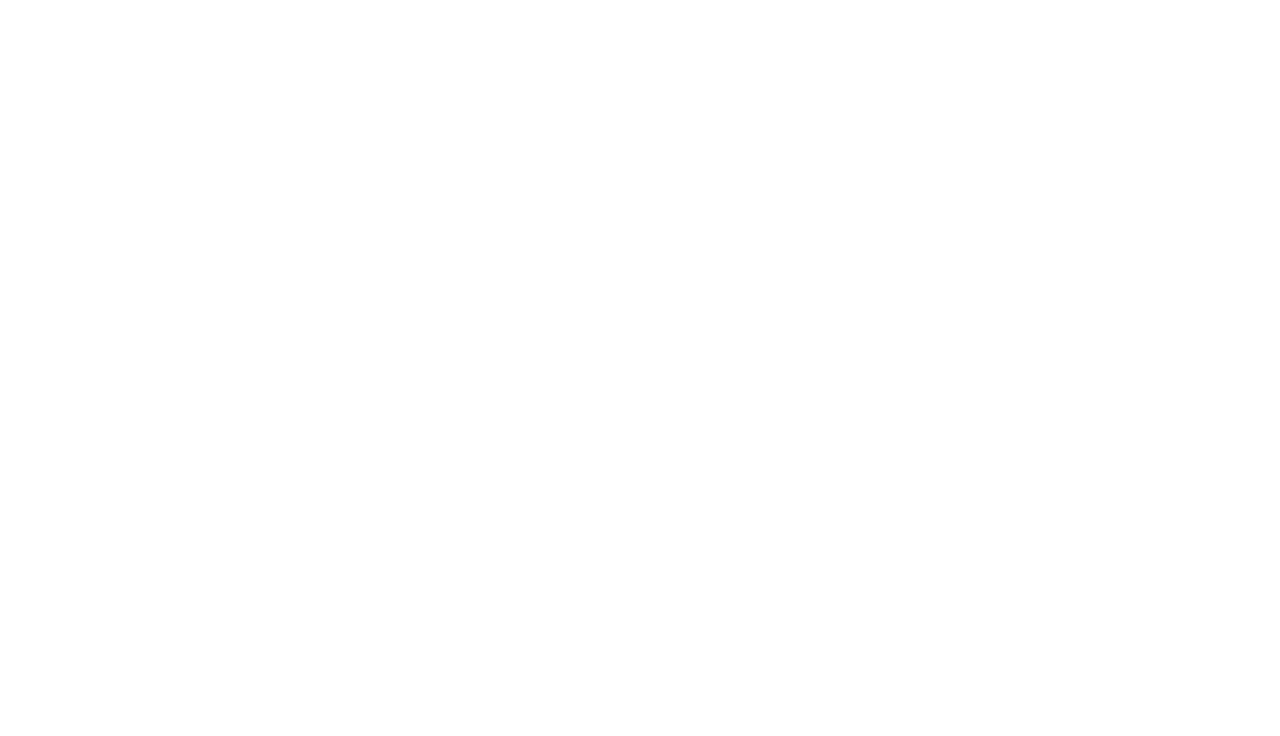
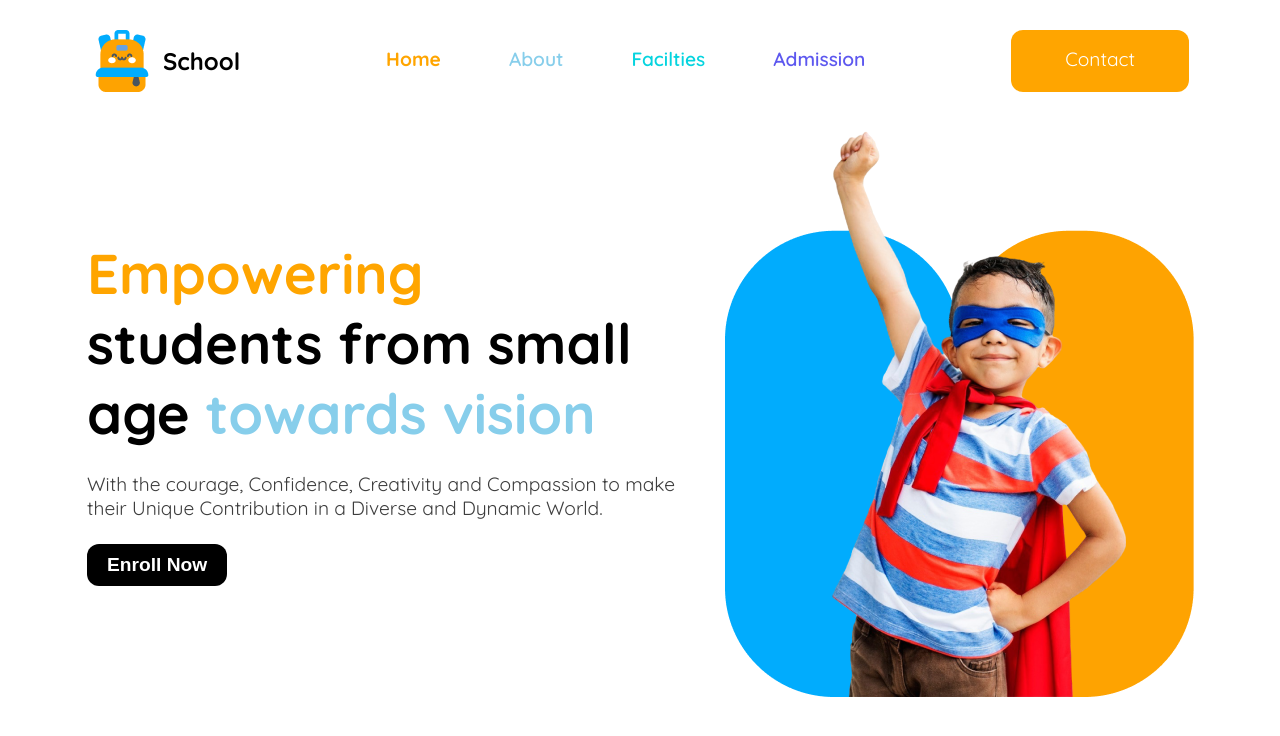
Before and after one commit to rjriajul1/my-second-assignment, a plain HTML site: page index.html in a window 1280 px wide. Drawn offline with Linux system fonts and the light colour scheme.

Commit message:
added some html file and css file also media query

```diff
--- a/index.html
+++ b/index.html
@@ -4,9 +4,76 @@
     <meta charset="UTF-8">
     <meta name="viewport" content="width=device-width, initial-scale=1.0">
     <title>My second assigment</title>
+    <link rel="stylesheet" href="https://cdnjs.cloudflare.com/ajax/libs/font-awesome/6.7.2/css/all.min.css" integrity="sha512-Evv84Mr4kqVGRNSgIGL/F/aIDqQb7xQ2vcrdIwxfjThSH8CSR7PBEakCr51Ck+w+/U6swU2Im1vVX0SVk9ABhg==" crossorigin="anonymous" referrerpolicy="no-referrer" />
     <link rel="stylesheet" href="styles/style.css">
 </head>
 <body>
+    <!-- header section start here -->
+     <header class="header">
+        <nav>
+           <div class="nav-container display-flex">
+            <div class="logo display-flex">
+                <img src="./assets/logo.png" alt="">
+                <h2 class="header-title">School</h2>
+            </div>
 
+            <div class="menu-bar">
+                <ul class="display-flex">
+                    <li><a id="first-menu" href="">Home</a></li>
+                    <li><a id="second-menu" href="">About</a></li>
+                    <li><a id="third-menu" href="">Facilties</a></li>
+                    <li><a id="fourth-menu" href="">Admission</a></li>
+
+                </ul>
+            </div>
+
+            <div class="contact">
+                <ul>
+                    <li>
+                        <a  href="">Contact</a>
+
+                    </li>
+                </ul>
+            </div>
+            <i class="fa-solid fa-bars icon"></i>
+           </div>
+        </nav>
+        <hr id="hz-row">
+
+        <div class="banner-container display-flex">
+            <div class="banner-content">
+                <h1 class="banner-title">
+                    <span id="word-color">Empowering</span> <br>
+                           students from small <br> age <span id="word-color2">towards vision </span>
+                </h1>
+                <p class="banner-description">
+                    With the courage, Confidence, Creativity and Compassion to make <br> their Unique Contribution in a Diverse and Dynamic World.
+                </p>
+                <button class="primary-btn">Enroll Now</button>
+
+            </div>
+
+            <div class="banner-img">
+                <img src="./assets/hero-kids.png" alt="">
+
+            </div>
+        </div>
+
+     </header>
+     <!-- header section end here -->
+
+
+     <!-- main section start here -->
+     <main>
+
+     </main>
+     <!-- main section end here -->
+
+
+     <!-- footer section start here -->
+     <footer>
+
+     </footer>
+     <!-- footer sectoin end here -->
 </body>
 </html>
--- a/styles/style.css
+++ b/styles/style.css
@@ -0,0 +1,213 @@
+@import url('https://fonts.googleapis.com/css2?family=Quicksand:wght@300..700&family=Raleway:ital,wght@0,100..900;1,100..900&display=swap');
+
+body{
+    font-family: "Quicksand", serif;
+    /* font-family: "Raleway", serif; */
+
+}
+*{
+    padding: 0;
+    margin: 0;
+    box-sizing: border-box;
+}
+
+/* shared style section start here */
+
+.header{
+    max-width: 1158px;
+    margin: 0 auto;
+}
+
+
+.display-flex{
+    display: flex;
+}
+
+.primary-btn{
+    border: none;
+    background-color: black;
+    border-radius: 12px;
+    color: white;
+    padding: 10px 20px;
+    font-size: 1.2rem;
+    font-weight: bold;
+
+
+}
+
+/* shared style section end here */
+
+
+/* header section style  start here */
+
+
+
+/* nav bar style start here */
+.nav-container{
+    justify-content: space-between;
+    padding: 30px;
+}
+.logo{
+    justify-content: center;
+    align-items: center;
+    gap: 10px;
+}
+ ul li, a{
+    text-decoration: none;
+    margin: 17px;
+    /* margin-top: 10px; */
+}
+
+ul li{
+    list-style: none;
+}
+
+#first-menu{
+    color: orange;
+    font-size: 1.2rem;
+    font-weight: bold;
+
+}
+#second-menu{
+    color: skyblue;
+    font-size: 1.2rem;
+    font-weight: 600;
+}
+#third-menu{
+    color: #05D4DF;
+    font-size: 1.2rem;
+    font-weight: 600;
+
+}
+#fourth-menu{
+     color: #5D58EF;
+     font-size: 1.2rem;
+     font-weight: 600;
+}
+.contact{
+    background-color: orange;
+    border-radius: 12px;
+    padding: 0 20px;
+
+}
+.contact ,a{
+    color: white;
+    font-size: 1.2rem;
+    font-size: 600;
+
+}
+.icon{
+    display: none;
+}
+#hz-row{
+    display: none;
+}
+/* nav bar style end here */
+
+
+
+/* banner section style start here */
+
+.banner-container{
+    justify-content: center;
+    align-items: center;
+    gap: 50px;
+}
+
+.banner-title{
+    font-size: 3.5rem;
+    font-weight: bold;
+    margin-bottom: 24px;
+
+}
+.banner-description{
+    font-size: 1.2rem;
+    color: rgba(0, 0, 0, 0.76);
+    margin-bottom: 24px;
+
+}
+.banner-img{
+    max-width: 468px;
+}
+.banner-content{
+    max-width: 640px ;
+}
+#word-color{
+    color: orange;
+}
+#word-color2{
+   color: skyblue;
+}
+/* banner section style end here */
+
+/* header section style end here  */
+
+
+
+/* small device responsive start here */
+
+
+
+
+
+/* header section responsive start here */
+
+@media screen and (max-width:576px) {
+
+.banner-container{
+        flex-direction: column-reverse;
+    }
+.nav-container{
+    align-items: center;
+}
+.menu-bar, .contact, .header-title{
+    display: none;
+}
+.icon, #hz-row{
+    display: block;
+}
+#hz-row{
+    border: 1px solid rgba(255, 0, 0, 0.295);
+}
+
+.banner-img{
+    width: 80%;
+    display: flex;
+    justify-content: center;
+    margin-top: 20px;
+
+
+
+}
+.banner-img ,img{
+    width: 90%;
+}
+
+.banner-content{
+    text-align: center;
+    padding: 10px;
+}
+
+.banner-title{
+    font-size: 2.5rem;
+
+}
+.banner-description{
+    font-size: 1rem;
+    color: rgba(0, 0, 0, 0.76);
+    margin-bottom: 24px;
+
+}
+br{
+    display: none;
+}
+
+
+}
+
+/* header section responsive end here */
+
+
+
+
+/* small device responsive end here */
```
